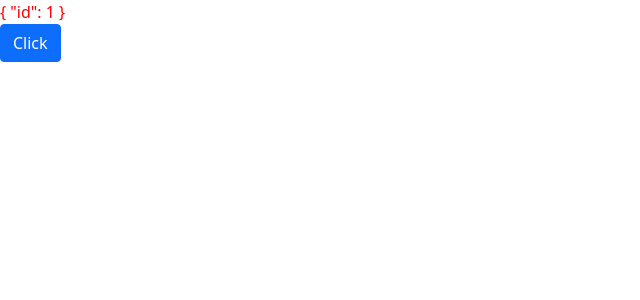
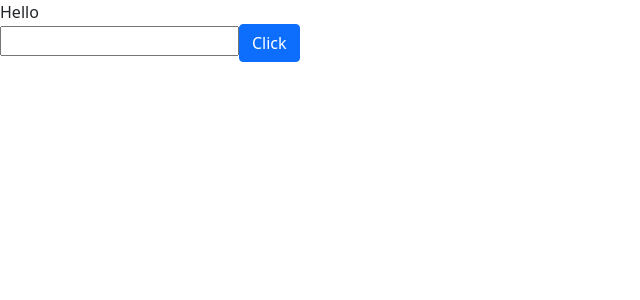
Before and after one commit to AnJuHwan/vue-project, a Vue app: page / in a window 1280 px wide. Shown: the top 300 px of the page, without its empty margins (0-640 px from the left). Built offline with nearby package versions, Linux system fonts and the light colour scheme.

Commit message:
v-bind , v-on

```diff
--- a/src/App.vue
+++ b/src/App.vue
@@ -1,6 +1,9 @@
 <template>
-  <div class="name">{{ name }}</div>
-  <button v-on:click="updateName" class="btn btn-primary">
+  <!-- v-bind:type == :type  -->
+  <!-- v-on:click == @click -->
+  <div :class="nameClass">{{ name }}</div>
+  <input :type="type" v-bind:value="name" />
+  <button @click="updateName" class="btn btn-primary">
     Click
   </button>
 </template>
@@ -12,26 +15,21 @@ import { ref } from 'vue';
 
 export default {
   setup() {
-    // const name2 = reactive({
-    //   id: 1,
-    // });
-    const name = ref({
-      id: 1,
-    });
+    const name = ref('Hello');
+    const type = ref('number');
+    const nameClass = ref('');
 
-    // const greeting = (name) => {
-    //   return `Hello ${name}`;
-    // };
-
-    // const greet = greeting(name);
     const updateName = () => {
-      name.value.id = 2;
-      console.log(name);
+      name.value = 'World';
+      type.value = 'text';
+      nameClass.value = 'name';
     };
 
     return {
       name,
       updateName,
+      type,
+      nameClass,
     };
   },
 };
```
